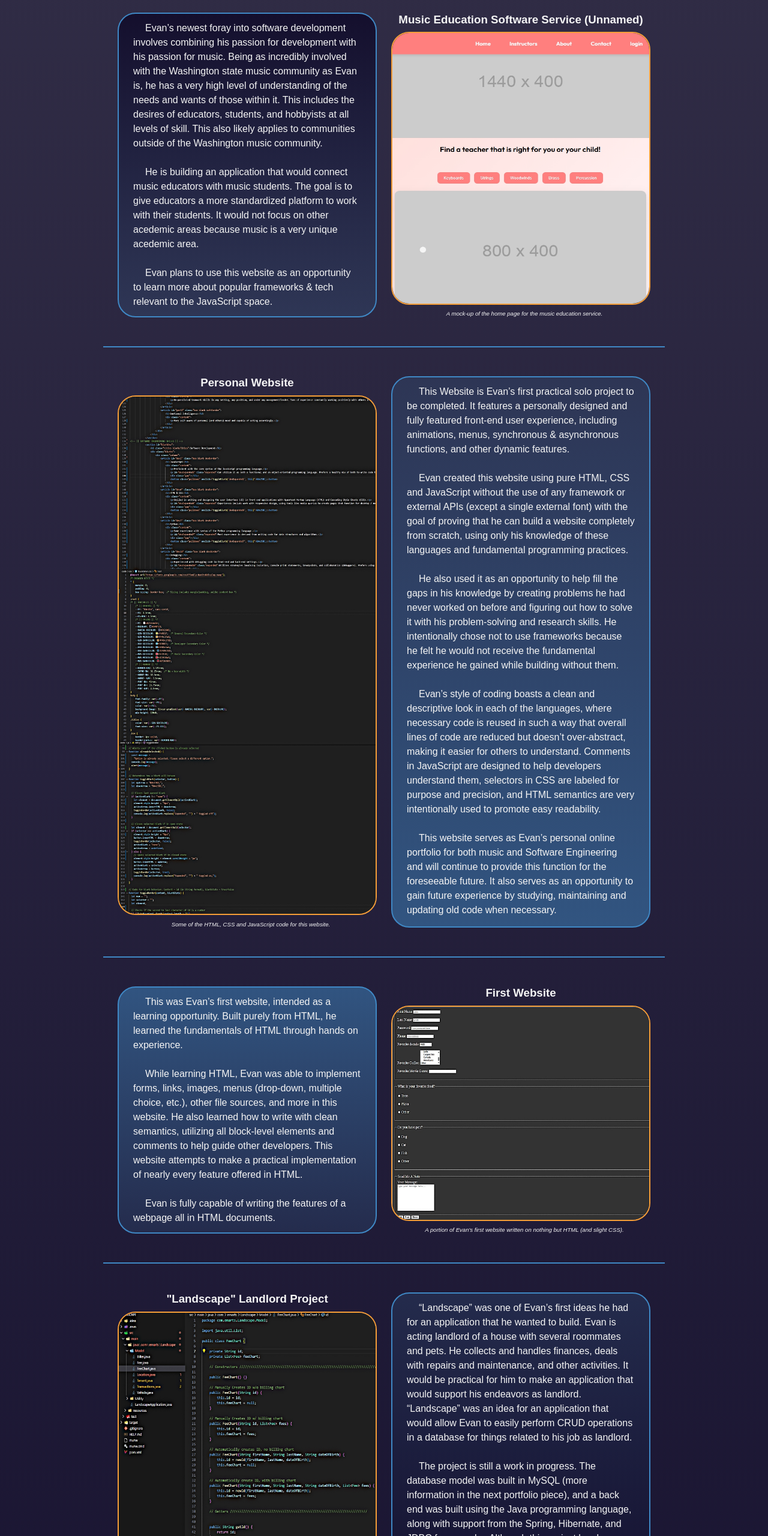
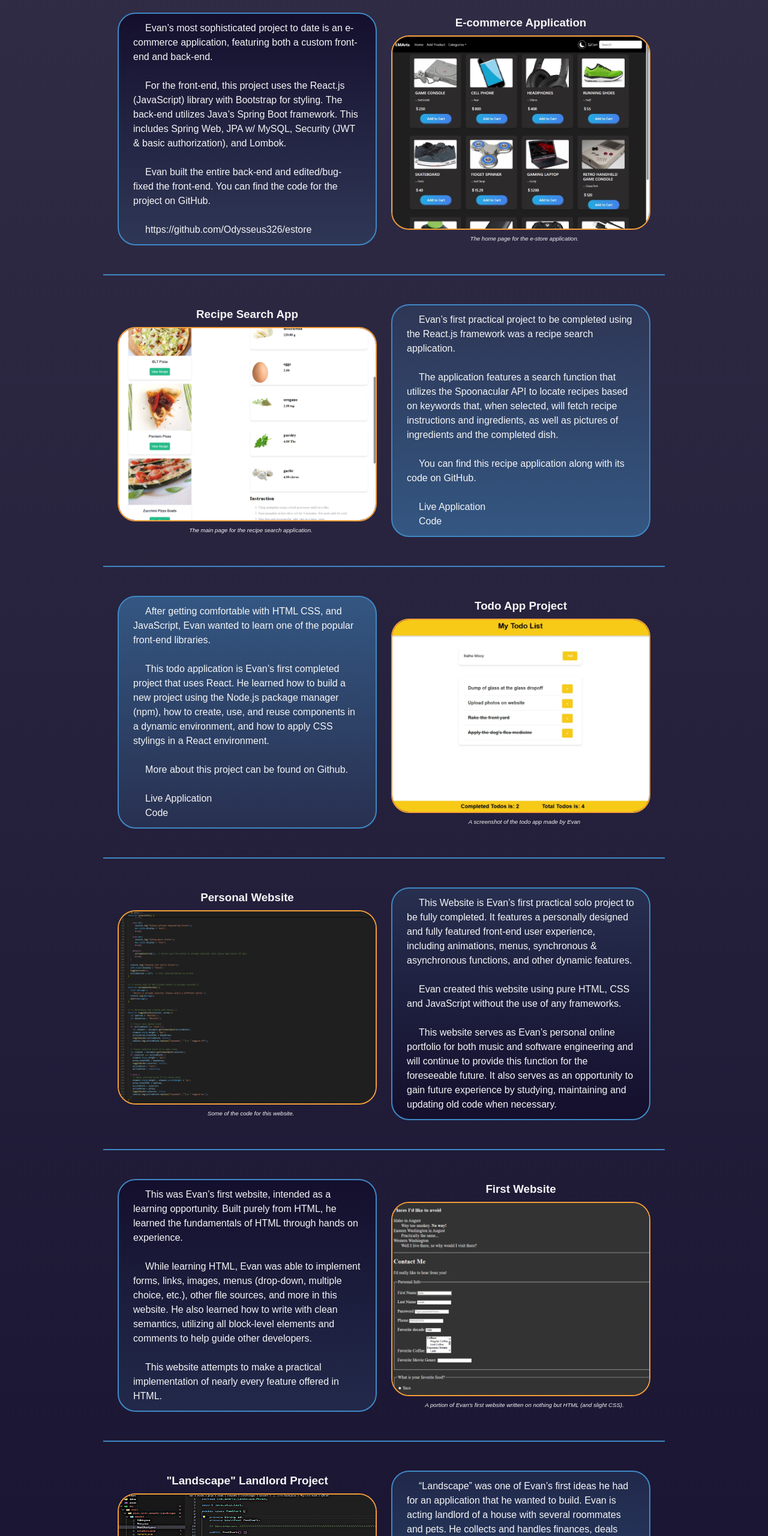
Before and after one commit to Odysseus326/evan-brentson-website, a plain HTML site: page code/html/portfolioDev.html in a window 1280 px wide. Shown: the part 180-2740 px from the top of the page at 60% size. Drawn offline with Linux system fonts and the light colour scheme.

Commit message:
Major Update
Added new skills, portfolio pieces, and shortened sections that were too redundant in the skills section.

```diff
--- a/code/css/portfolio.css
+++ b/code/css/portfolio.css
@@ -76,26 +76,7 @@ img {  /* Only affects music imgs */
     background-color: var(--MUS-SECCOLOR);
 }
 
-/* Height of dev images is directly relative to the height of the text box (which is dependant on amount of text) */
-#unnamed {
-    height: 28.416667rem;  /* 682px */
-}
 
-#personalWebsite {
-    height: 54.1666667rem;  /* 1300px */
-}
-
-#firstWebpage {
-    height: 22.4166667rem;  /* 538px */
-}
-
-#landscape {
-    height: 34.4166667rem;  /* 826px */
-}
-
-#landlordDb {
-    height: 35.9166667rem;  /* 862px */
-}
 
 /* Background for each textbox. Order is 1, 2, 3, 4, 3, 2, repeat... */
 .musBg1 {
--- a/code/html/portfolioDev.html
+++ b/code/html/portfolioDev.html
@@ -47,22 +47,26 @@
 
                     <div class="box devBorder blockText devBg1 box1">
                             <p>
-                                Evan’s newest foray into software development involves combining his passion for development with his passion for music. Being as incredibly involved with the Washington state music community as Evan is, he has a very high level of understanding of the needs and wants of those within it. This includes the desires of educators, students, and hobbyists at all levels of skill. This also likely applies to communities outside of the Washington music community.
+                                Evan’s most sophisticated project to date is an e-commerce application, featuring both a custom front-end and back-end.
                             </p>
                             <br>
                             <p>
-                                He is building an application that would connect music educators with music students. The goal is to give educators a more standardized platform to work with their students. It would not focus on other acedemic areas because music is a very unique acedemic area.
+                                For the front-end, this project uses the React.js (JavaScript) library with Bootstrap for styling. The back-end utilizes Java’s Spring Boot framework. This includes Spring Web, JPA w/ MySQL, Security (JWT & basic authorization), and Lombok.
                             </p>
                             <br>
                             <p>
-                                Evan plans to use this website as an opportunity to learn more about popular frameworks & tech relevant to the JavaScript space.
+                                Evan built the entire back-end and edited/bug-fixed the front-end. You can find the code for the project on GitHub.
+                            </p>
+                            <br>
+                            <p>
+                                <a class="box-links" href="https://github.com/Odysseus326/estore">https://github.com/Odysseus326/estore</a>
                             </p>
                     </div>
 
                     <figure class="box2">
-                        <h3>Music Education Software Service (Unnamed)</h3>
-                        <img class="box softBorder" id="unnamed" src="../imgs/music-site.jpg" alt="Glimps of the start of this project."></img>
-                        <figcaption><p>A mock-up of the home page for the music education service.</p></figcaption>
+                        <h3>E-commerce Application</h3>
+                        <img class="box softBorder" id="unnamed" src="../imgs/estore.jpg" alt="Glimps of the start of this project."></img>
+                        <figcaption><p>The home page for the e-store application.</p></figcaption>
                     </figure>
                 </section>
 
@@ -71,30 +75,29 @@
                 <section class="blocks">
 
                     <figure>
-                        <h3>Personal Website</h3>
-                        <img class="box softBorder" id="personalWebsite"src="../imgs/PW.jpg" alt="Excerpts of code for this website."></img>
-                        <figcaption><p>Some of the <abbr title="Hypertext Markup Language">HTML</abbr>, <abbr title="Cascading Style Sheets">CSS</abbr> and JavaScript code for this website.</p></figcaption>
+                        <h3>Recipe Search App</h3>
+                        <img class="box softBorder" id="personalWebsite"src="../imgs/foodapp.jpg" alt="Excerpts of code for this website."></img>
+                        <figcaption><p>The main page for the recipe search application.</p></figcaption>
                     </figure>
 
                     <div class="box devBorder blockText devBg2">
                             <p>
-                                This Website is Evan’s first practical solo project to be completed. It features a personally designed and fully featured front-end user experience, including animations, menus, synchronous & asynchronous functions, and other dynamic features.
+                                Evan’s first practical project to be completed using the React.js framework was a recipe search application.
                             </p>
                             <br>
                             <p>
-                                Evan created this website using pure <abbr title="Hypertext Markup Language">HTML</abbr>, <abbr title="Cascading Style Sheets">CSS</abbr> and JavaScript without the use of any framework or external APIs (except a single external font) with the goal of proving that he can build a website completely from scratch, using only his knowledge of these languages and fundamental programming practices.
+                                The application features a search function that utilizes the Spoonacular API to locate recipes based on keywords that, when selected, will fetch recipe instructions and ingredients, as well as pictures of ingredients and the completed dish.
                             </p>
                             <br>
                             <p>
-                                He also used it as an opportunity to help fill the gaps in his knowledge by creating problems he had never worked on before and figuring out how to solve it with his problem-solving and research skills. He intentionally chose not to use frameworks because he felt he would not receive the fundamental experience he gained while building without them.
+                                You can find this recipe application along with its code on GitHub.
                             </p>
                             <br>
                             <p>
-                                Evan’s style of coding boasts a clean and descriptive look in each of the languages, where necessary code is reused in such a way that overall lines of code are reduced but doesn’t over-abstract, making it easier for others to understand. Comments in JavaScript are designed to help developers understand them, selectors in <abbr title="Cascading Style Sheets">CSS</abbr> are labeled for purpose and precision, and <abbr title="Hypertext Markup Language">HTML</abbr> semantics are very intentionally used to promote easy readability.
+                                <a class="box-links" href="https://odysseus326.github.io/foodapp/">Live Application</a>
                             </p>
-                            <br>
                             <p>
-                                This website serves as Evan’s personal online portfolio for both music and Software Engineering and will continue to provide this function for the foreseeable future. It also serves as an opportunity to gain future experience by studying, maintaining and updating old code when necessary.
+                                <a class="box-links" href="https://github.com/Odysseus326/foodapp">Code</a>
                             </p>
                     </div>
 
@@ -106,21 +109,78 @@
 
                     <div class="box devBorder blockText devBg3 box1">
                             <p>
+                                After getting comfortable with HTML CSS, and JavaScript, Evan wanted to learn one of the popular front-end libraries.</p>
+                            <br>
+                            <p>
+                                This todo application is Evan’s first completed project that uses React. He learned how to build a new project using the Node.js package manager (npm), how to create, use, and reuse components in a dynamic environment, and how to apply CSS stylings in a React environment.
+                            </p>
+                            <br>
+                            <p>
+                                More about this project can be found on Github.</p>
+                            </p>
+                            <br>
+                            <p>
+                                <a class="box-links" href="https://odysseus326.github.io/todoapp/">Live Application</a>
+                            </p>
+                            <p>
+                                <a class="box-links" href="https://github.com/Odysseus326/todoapp">Code</a>
+                            </p>
+                    </div>
+
+                    <figure class="box2">
+                        <h3>Todo App Project</h3>
+                        <img class="box softBorder" id="unnamed" src="../imgs/todoapp.jpg" alt="Glimps of the start of this project."></img>
+                        <figcaption><p>A screenshot of the todo app made by Evan</p></figcaption>
+                    </figure>
+                </section>
+
+                <hr class="devHr">
+
+                <section class="blocks">
+
+                    <figure>
+                        <h3>Personal Website</h3>
+                        <img class="box softBorder" id="personalWebsite"src="../imgs/personal-website.jpg" alt="Excerpts of code for this website."></img>
+                        <figcaption><p>Some of the code for this website.</p></figcaption>
+                    </figure>
+
+                    <div class="box devBorder blockText devBg4">
+                            <p>
+                                This Website is Evan’s first practical solo project to be fully completed. It features a personally designed and fully featured front-end user experience, including animations, menus, synchronous & asynchronous functions, and other dynamic features.
+                            </p>
+                            <br>
+                            <p>
+                                Evan created this website using pure <abbr title="Hypertext Markup Language">HTML</abbr>, <abbr title="Cascading Style Sheets">CSS</abbr> and JavaScript without the use of any frameworks.
+                            </p>
+                            <br>
+                            <p>
+                                This website serves as Evan’s personal online portfolio for both music and software engineering and will continue to provide this function for the foreseeable future. It also serves as an opportunity to gain future experience by studying, maintaining and updating old code when necessary.
+                            </p>
+                    </div>
+
+                </section>
+
+                <hr class="devHr">
+
+                <section class="blocks">
+
+                    <div class="box devBorder blockText devBg1 box1">
+                            <p>
                                 This was Evan’s first website, intended as a learning opportunity. Built purely from <abbr title="Hypertext Markup Language">HTML</abbr>, he learned the fundamentals of <abbr title="Hypertext Markup Language">HTML</abbr> through hands on experience.
                             </p>
                             <br>
                             <p>
-                                While learning <abbr title="Hypertext Markup Language">HTML</abbr>, Evan was able to implement forms, links, images, menus (drop-down, multiple choice, etc.), other file sources, and more in this website. He also learned how to write with clean semantics, utilizing all block-level elements and comments to help guide other developers. This website attempts to make a practical implementation of nearly every feature offered in <abbr title="Hypertext Markup Language">HTML</abbr>.
+                                While learning <abbr title="Hypertext Markup Language">HTML</abbr>, Evan was able to implement forms, links, images, menus (drop-down, multiple choice, etc.), other file sources, and more in this website. He also learned how to write with clean semantics, utilizing all block-level elements and comments to help guide other developers.
                             </p>
                             <br>
                             <p>
-                                Evan is fully capable of writing the features of a webpage all in <abbr title="Hypertext Markup Language">HTML</abbr> documents.
+                                This website attempts to make a practical implementation of nearly every feature offered in <abbr title="Hypertext Markup Language">HTML</abbr>.
                             </p>
                     </div>
 
                     <figure class="box2">
                         <h3>First Website</h3>
-                        <img class="box softBorder" id="firstWebpage" src="../imgs/FW.jpg" alt="A portion of Evan's first webpage."></img>
+                        <img class="box softBorder" id="firstWebpage" src="../imgs/first-website.jpg" alt="A portion of Evan's first webpage."></img>
                         <figcaption><p>A portion of Evan's first website written on nothing but <abbr title="Hypertext Markup Language">HTML</abbr> (and slight <abbr title="Cascading Style Sheets">CSS</abbr>).</p></figcaption>
                     </figure>
 
@@ -133,16 +193,16 @@
                     <figure>
                         <h3>"Landscape" Landlord Project</h3>
                         <img class="box softBorder" id="landscape" src="../imgs/LS.jpg" alt="Model code from Evan's 'Landscape' project."></img>
-                        <figcaption><p>Portion of the MySQL <abbr title="database">DB</abbr> model code for Landscape's back end</p></figcaption>
+                        <figcaption><p>Portion of the database model code for Landscape's back end</p></figcaption>
                     </figure>
 
-                    <div class="box devBorder blockText devBg4">
+                    <div class="box devBorder blockText devBg2">
                             <p>
-                                “Landscape” was one of Evan’s first ideas he had for an application that he wanted to build. Evan is acting landlord of a house with several roommates and pets. He collects and handles finances, deals with repairs and maintenance, and other activities. It would be practical for him to make an application that would support his endeavors as landlord. “Landscape” was an idea for an application that would allow Evan to easily perform <abbr title="create, read, update, delete">CRUD</abbr> operations in a database for things related to his job as landlord.
+                                “Landscape” was one of Evan’s first ideas he had for an application that he wanted to build. Evan is acting landlord of a house with several roommates and pets. He collects and handles finances, deals with repairs and maintenance, and other activities. It would be practical for him to make an application that would support his endeavors as landlord.
                             </p>
                             <br>
                             <p>
-                                The project is still a work in progress. The database model was built in MySQL (more information in the next portfolio piece), and a back end was built using the Java programming language, along with support from the Spring, Hibernate, and <abbr title="Jave Database Connectivity">JDBC</abbr> frameworks. Although this project has been temporarily sidelined in favor of working on other projects, further work on this application would include building a front-end UI. The work Evan has put into this project includes code with a very clean and readable level of abstraction, using classes and local methods for emulating database storage and <abbr title="create, read, update, delete">CRUD</abbr> operations.
+                                The project is still a work in progress. The database model was built in MySQL (more information in the next portfolio piece), and a back end was built using Java, and the Spring framework. Although this project has been temporarily sidelined in favor of working on other projects, further work on this application .
                             </p>
                     </div>
 
@@ -152,24 +212,24 @@
 
                 <section class="blocks">
 
-                    <div class="box devBorder blockText devBg1 box1">
+                    <div class="box devBorder blockText devBg3 box1">
                             <p>
-                                After Evan learned how to work with relational databases (MySQL), he wanted to create a database that would help him track information about his tenants. This information includes names, license plates, ID numbers, as well as past payments, each of which are broken down into its itemized portions, and more.
+                                After learning about MySQL, Evan created his first personal database to help him keep track of the information of his roommates. Their names, car plates, and other pieces of information make up several tables in this MySQL database.
                             </p>
                             <br>
                             <p>
-                                He built it with the intention of tables being segmented based on its practical use. There would be a general table that included common information about each tenant like name, contact information, license plate number, etc. Another table would contain  a description of their car, such as make, model, and color. These two tables, and other later created tables would be linked by a foreign key via the license plate number or some other Identification number. Another table also exists to correlate the amount a tenant has paid in a certain billing-period, and for what bill that payment applies to. Each Tenant also has their own table where all their itemized bills are located along with their total for that billing period.
+                                Evan continues to update this database as needed. A planned addition for this database is to implement a method of tracking monthly bills, past bills, and upcoming bills for the tenants.
                             </p>
                             <br>
                             <p>
-                                Evan currently uses this database as a means of storing long-term data that is relatively unchanging.
+                                Evan also wants to implement a similar system for tracking bills for the house, ranging from utilities to supplies. Eventually an application would be attached to this database through Java's Spring framework.
                             </p>
                     </div>
 
                     <figure class="box2">
                         <h3>Personal Landlord MySQL Database</h3>
                         <img class="box softBorder" id="landlordDb" src="../imgs/DB.jpg" alt="Sample database tables from Evan's personal database."></img>
-                        <figcaption><p>Tables from Evan's personal MySQL database, viewed on the Windows Command Propt Terminal</p></figcaption>
+                        <figcaption><p>Tables from Evan's personal MySQL database, viewed on the Windows Command Propt</p></figcaption>
                     </figure>
 
                 </section>
--- a/code/js/skills.js
+++ b/code/js/skills.js
@@ -155,7 +155,7 @@ function toggleBlurb(selector, arrow) {
   }
 }
 
-
+2
 // || Code for blurb behavior. Content = id (in String format), blurbState = true/false ||
 function toggleBorder(content, blurbState) {
   let num = "";
```
Also changed, not shown: code/html/skills.html (+14 -14 lines), code/imgs/FW.jpg (deleted), code/imgs/PW.jpg (deleted), code/imgs/estore.jpg (added), code/imgs/first-website.jpg (added), code/imgs/foodapp.jpg (added), code/imgs/music-site.jpg (deleted), code/imgs/personal-website.jpg (added), code/imgs/todoapp.jpg (added).
